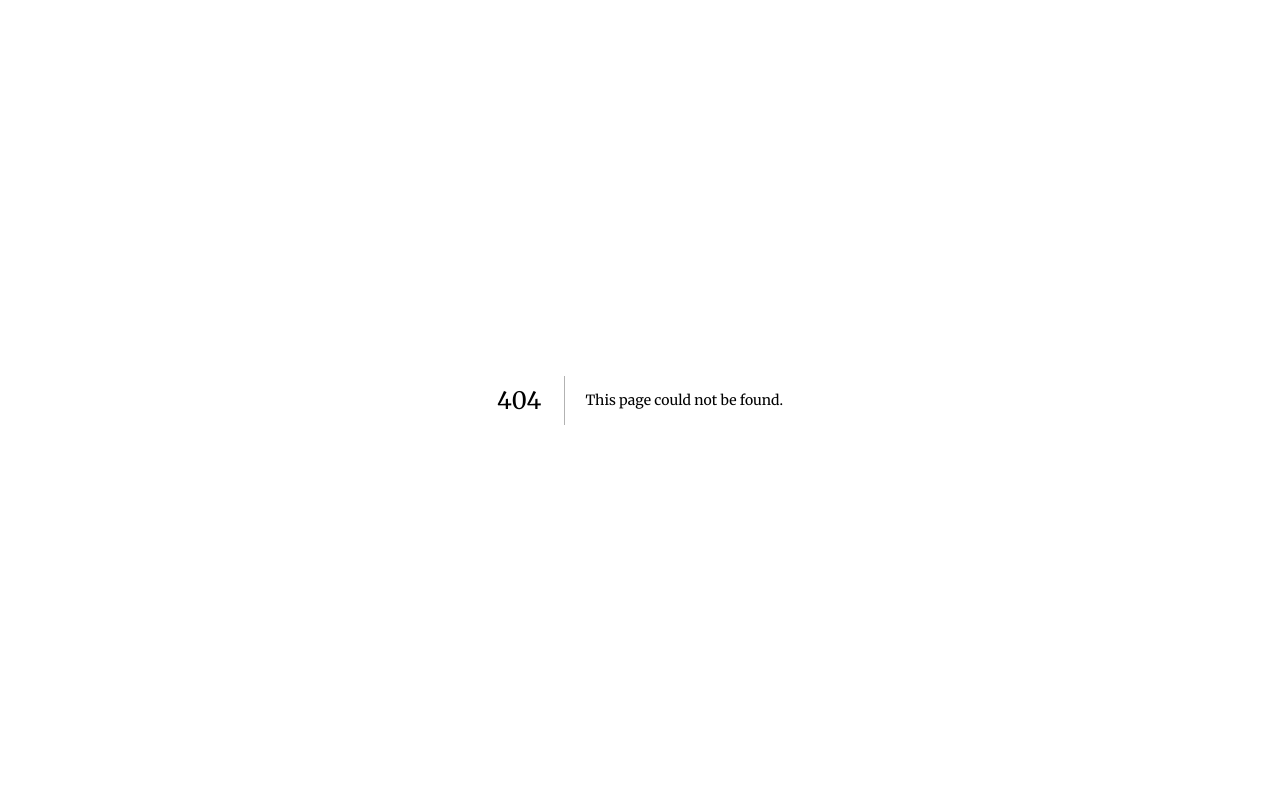
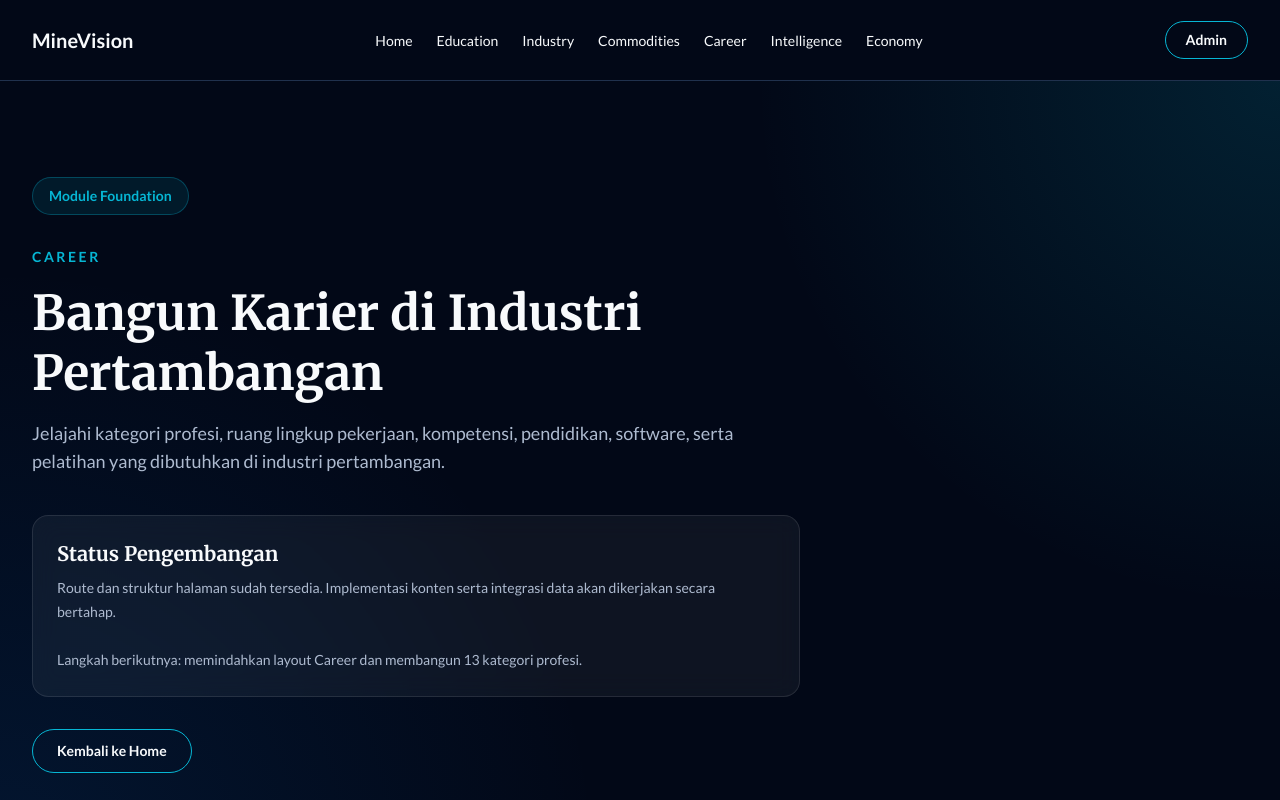
Before and after one commit to FachriAthallah/minevision-platform, a Next.js app: page /career in a window 1280 px wide. Before the commit this address had no page. Shown: the top 800 px of the page. Built offline with nearby package versions, Linux system fonts and the light colour scheme.

Commit message:
feat: add core public module routes

```diff
--- /dev/null
+++ b/src/app/(public)/career/page.tsx
@@ -0,0 +1,20 @@
+import type { Metadata } from "next";
+
+import { ModulePlaceholder } from "@/components/shared/module-placeholder";
+
+export const metadata: Metadata = {
+  title: "Career",
+  description:
+    "Informasi profesi, kompetensi, pendidikan, dan pelatihan dalam industri pertambangan.",
+};
+
+export default function CareerPage() {
+  return (
+    <ModulePlaceholder
+      eyebrow="Career"
+      title="Bangun Karier di Industri Pertambangan"
+      description="Jelajahi kategori profesi, ruang lingkup pekerjaan, kompetensi, pendidikan, software, serta pelatihan yang dibutuhkan di industri pertambangan."
+      nextStep="memindahkan layout Career dan membangun 13 kategori profesi."
+    />
+  );
+}
--- /dev/null
+++ b/src/app/(public)/commodities/page.tsx
@@ -0,0 +1,20 @@
+import type { Metadata } from "next";
+
+import { ModulePlaceholder } from "@/components/shared/module-placeholder";
+
+export const metadata: Metadata = {
+  title: "Commodities",
+  description:
+    "Informasi komoditas mineral logam, non-logam, dan energi Indonesia.",
+};
+
+export default function CommoditiesPage() {
+  return (
+    <ModulePlaceholder
+      eyebrow="Commodities"
+      title="Jelajahi Komoditas Tambang Indonesia"
+      description="Pelajari mineral logam, mineral non-logam, dan komoditas energi beserta karakteristik, metode penambangan, kegunaan, cadangan, dan produksinya."
+      nextStep="membangun kategori komoditas dan halaman detail setiap komoditas."
+    />
+  );
+}
--- /dev/null
+++ b/src/app/(public)/economy/page.tsx
@@ -0,0 +1,20 @@
+import type { Metadata } from "next";
+
+import { ModulePlaceholder } from "@/components/shared/module-placeholder";
+
+export const metadata: Metadata = {
+  title: "Economy",
+  description:
+    "Informasi ekonomi pertambangan, PDB, ekspor, investasi, hilirisasi, dan regulasi.",
+};
+
+export default function EconomyPage() {
+  return (
+    <ModulePlaceholder
+      eyebrow="Economy"
+      title="Memahami Peran Ekonomi Sektor Pertambangan"
+      description="Eksplorasi kontribusi PDB, ekspor minerba, investasi pertambangan, hilirisasi mineral, serta kebijakan pemerintah."
+      nextStep="membangun visualisasi indikator ekonomi dan halaman detail setiap topik."
+    />
+  );
+}
--- /dev/null
+++ b/src/app/(public)/education/page.tsx
@@ -0,0 +1,20 @@
+import type { Metadata } from "next";
+
+import { ModulePlaceholder } from "@/components/shared/module-placeholder";
+
+export const metadata: Metadata = {
+  title: "Education",
+  description:
+    "Edukasi mengenai konsep, tahapan, metode, teknologi, dan keselamatan pertambangan.",
+};
+
+export default function EducationPage() {
+  return (
+    <ModulePlaceholder
+      eyebrow="Education"
+      title="Memahami Pertambangan dari Dasar"
+      description="Pelajari pengertian pertambangan, tahapan kegiatan, metode penambangan, alat berat, keselamatan kerja, dan istilah pertambangan."
+      nextStep="memindahkan layout dan struktur konten Education dari referensi Lovable."
+    />
+  );
+}
--- /dev/null
+++ b/src/app/(public)/industry/page.tsx
@@ -0,0 +1,20 @@
+import type { Metadata } from "next";
+
+import { ModulePlaceholder } from "@/components/shared/module-placeholder";
+
+export const metadata: Metadata = {
+  title: "Industry",
+  description:
+    "Informasi perusahaan, operasi, dan teknologi industri pertambangan Indonesia.",
+};
+
+export default function IndustryPage() {
+  return (
+    <ModulePlaceholder
+      eyebrow="Industry"
+      title="Mengenal Industri Pertambangan Indonesia"
+      description="Jelajahi profil perusahaan tambang, lokasi operasi, komoditas utama, produksi, kontribusi industri, dan perkembangan teknologi."
+      nextStep="membangun daftar perusahaan, halaman detail perusahaan, dan teknologi pertambangan."
+    />
+  );
+}
--- /dev/null
+++ b/src/app/(public)/intelligence/page.tsx
@@ -0,0 +1,20 @@
+import type { Metadata } from "next";
+
+import { ModulePlaceholder } from "@/components/shared/module-placeholder";
+
+export const metadata: Metadata = {
+  title: "Intelligence",
+  description:
+    "Dashboard data produksi, harga, persebaran, dan statistik komoditas pertambangan.",
+};
+
+export default function IntelligencePage() {
+  return (
+    <ModulePlaceholder
+      eyebrow="Intelligence"
+      title="Data Pertambangan dalam Visual yang Lebih Jelas"
+      description="Analisis produksi, harga, persebaran wilayah, cadangan, smelter, dan tren tujuh komoditas utama pertambangan Indonesia."
+      nextStep="membangun dashboard, filter, grafik, tabel, peta, dan sumber data."
+    />
+  );
+}
--- /dev/null
+++ b/src/components/shared/module-placeholder.tsx
@@ -0,0 +1,79 @@
+import Link from "next/link";
+
+import { SectionHeading } from "@/components/shared/section-heading";
+import { buttonVariants } from "@/components/ui/button";
+import {
+  Card,
+  CardContent,
+  CardDescription,
+  CardHeader,
+  CardTitle,
+} from "@/components/ui/card";
+import { Container } from "@/components/ui/container";
+
+type ModulePlaceholderProps = {
+  eyebrow: string;
+  title: string;
+  description: string;
+  nextStep: string;
+};
+
+export function ModulePlaceholder({
+  eyebrow,
+  title,
+  description,
+  nextStep,
+}: ModulePlaceholderProps) {
+  return (
+    <section className="relative flex min-h-[calc(100vh-5rem)] items-center overflow-hidden py-24">
+      <div
+        aria-hidden="true"
+        className="pointer-events-none absolute inset-0 bg-[radial-gradient(circle_at_top_right,rgba(6,182,212,0.14),transparent_35%),radial-gradient(circle_at_bottom_left,rgba(8,121,232,0.12),transparent_40%)]"
+      />
+
+      <Container className="relative">
+        <div className="max-w-4xl">
+          <span className="inline-flex rounded-full border border-brand-cyan/30 bg-brand-cyan/10 px-4 py-2 text-sm font-bold text-brand-cyan">
+            Module Foundation
+          </span>
+
+          <SectionHeading
+            eyebrow={eyebrow}
+            title={title}
+            description={description}
+            className="mt-8"
+          />
+
+          <Card variant="glass" className="mt-10 max-w-3xl">
+            <CardHeader>
+              <CardTitle>Status Pengembangan</CardTitle>
+
+              <CardDescription>
+                Route dan struktur halaman sudah tersedia. Implementasi konten
+                serta integrasi data akan dikerjakan secara bertahap.
+              </CardDescription>
+            </CardHeader>
+
+            <CardContent>
+              <p className="text-sm leading-6 text-muted-foreground">
+                Langkah berikutnya: {nextStep}
+              </p>
+            </CardContent>
+          </Card>
+
+          <div className="mt-8">
+            <Link
+              href="/"
+              className={buttonVariants({
+                variant: "outline",
+                size: "medium",
+              })}
+            >
+              Kembali ke Home
+            </Link>
+          </div>
+        </div>
+      </Container>
+    </section>
+  );
+}
```
